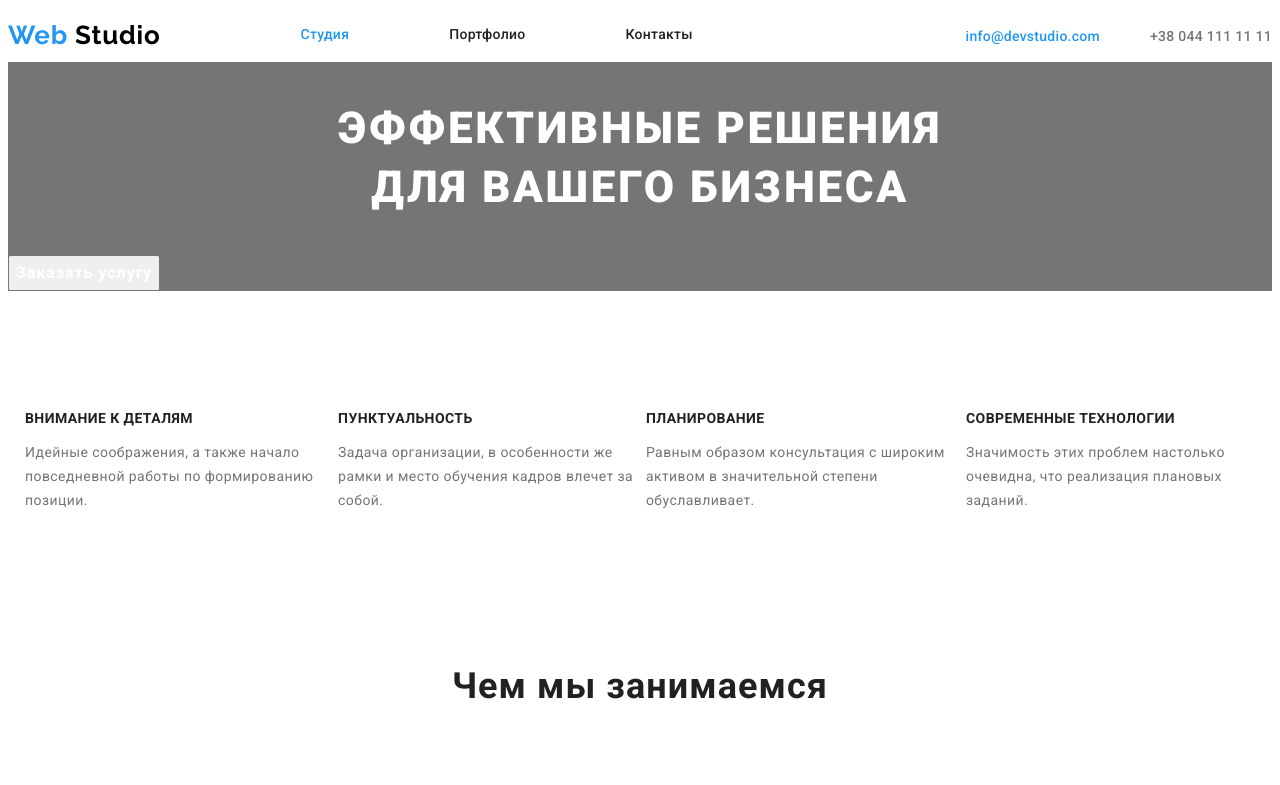
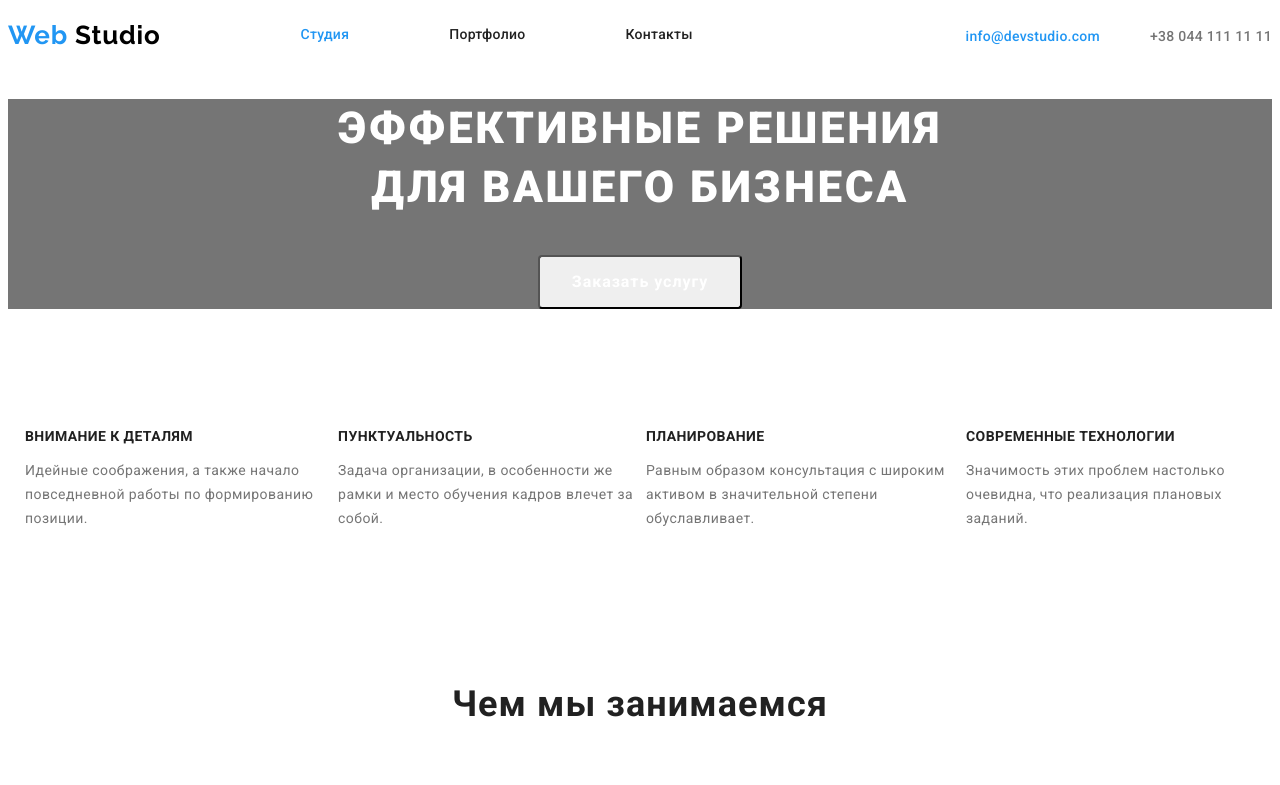
Before and after one commit to Marsqwer/goit-markup-hw-0--3, a plain HTML site: page index.html2/index.html in a window 1280 px wide. Shown: the top 785 px of the page. Drawn offline with nearby package versions, Linux system fonts and the light colour scheme.

Commit message:
Update style.css

```diff
--- a/index.html2/css/style.css
+++ b/index.html2/css/style.css
@@ -121,7 +121,9 @@ font-weight: 500;
 }
 
 .header-item {
-align-content: center;
+
+justify-content:center
+display: block;
 background-color: #757575;
 }
 
@@ -141,8 +143,11 @@ font-family: 'Roboto';
 }
 
 .link-btn {
-
-
+    margin: 30px auto 0;
+    border-radius: 4px;
+    padding: 10px 32px;
+    box-sizing: border-box;
+    display: block;
     font-family: 'Roboto';
     font-weight: 700;
         font-size: 16px;
```
